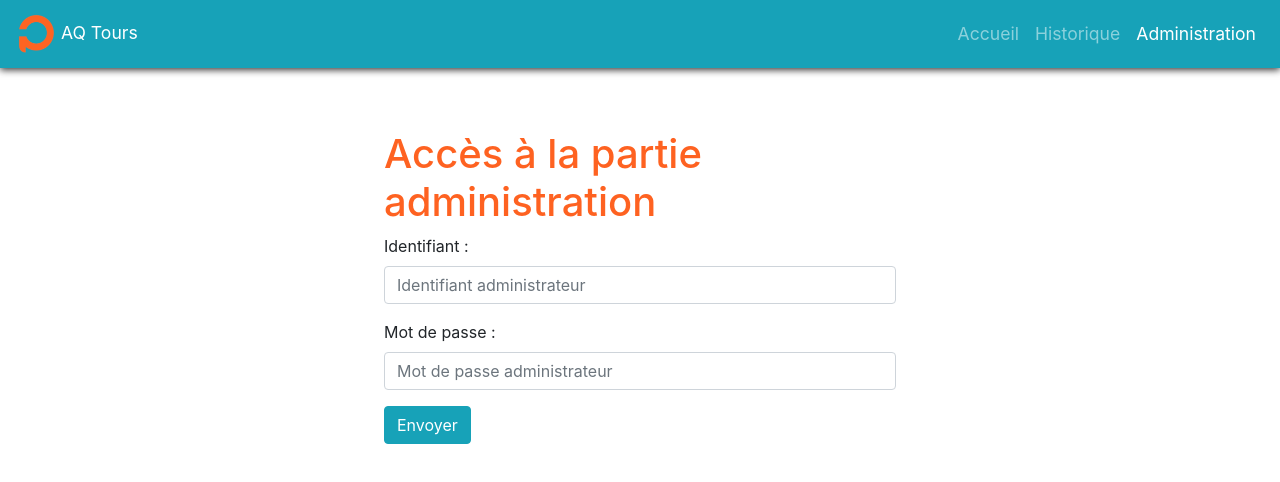
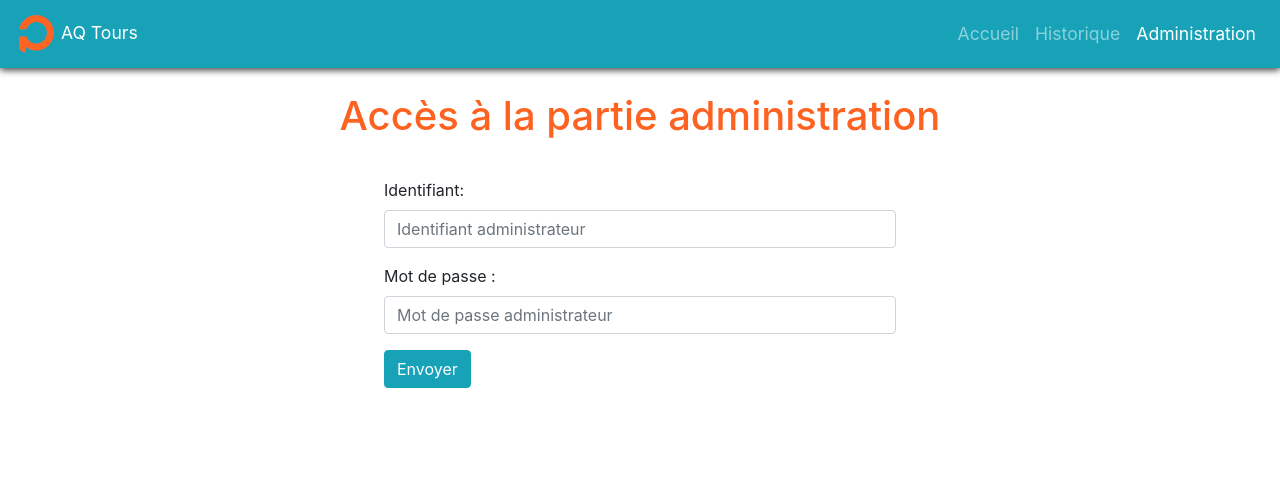
Before and after one commit to arthurlefebvre/air-quality-tours.frontend, a Vue app: page /administration/login in a window 1280 px wide. Shown: the top 482 px of the page. Built offline with nearby package versions, Linux system fonts and the light colour scheme.

Commit message:
Updated LoginForm to use Bootstrap-vue instead of classical bootstrap

```diff
--- a/src/components/administration/LoginForm.vue
+++ b/src/components/administration/LoginForm.vue
@@ -1,26 +1,49 @@
 <template>
     <div>
+        <h1>Accès à la partie administration</h1>
         <div id="loginForm">
-            <h1>Accès à la partie administration</h1>
-            <form >
-                <div class="form-group">
-                    <label for="identifiant">Identifiant :</label>
-                    <input type="name" class="form-control" id="identifiant" placeholder="Identifiant administrateur">
-                </div>
-                <div class="form-group">
-                    <label for="mdp">Mot de passe :</label>
-                    <input type="password" class="form-control" id="mdp" placeholder="Mot de passe administrateur">
-                </div>
+            <b-form >
+                <b-form-group
+                    id="input-group-1"
+                    label="Identifiant:"
+                    label-for="input-1"
+                >
+                    <b-form-input
+                    id="input-1"
+                    v-model="form.identifiant"
+                    type="text"
+                    required
+                    placeholder="Identifiant administrateur"
+                    ></b-form-input>
+                </b-form-group>
 
-                <button type="submit" class="btn btn-info">Envoyer</button>
-            </form>
+                <b-form-group id="input-group-2" label="Mot de passe :" label-for="input-2">
+                    <b-form-input
+                    id="input-2"
+                    v-model="form.mdp"
+                    required
+                    placeholder="Mot de passe administrateur"
+                    ></b-form-input>
+                </b-form-group>
+
+                <b-button type="submit" variant="info">Envoyer</b-button>
+
+            </b-form>
         </div>
     </div>
 </template>
 
 <script>
     export default {
-        name: 'LoginForm'
+        name: 'LoginForm',
+        data() {
+            return {
+                form: {
+                    identifant: '',
+                    mdp: ''
+                }
+            }
+        }
 
     }
 </script>
@@ -31,4 +54,8 @@
         margin: auto;
         margin-top: 3%;
     }
+
+    h1 {
+        text-align: center;
+    }
 </style>
```
